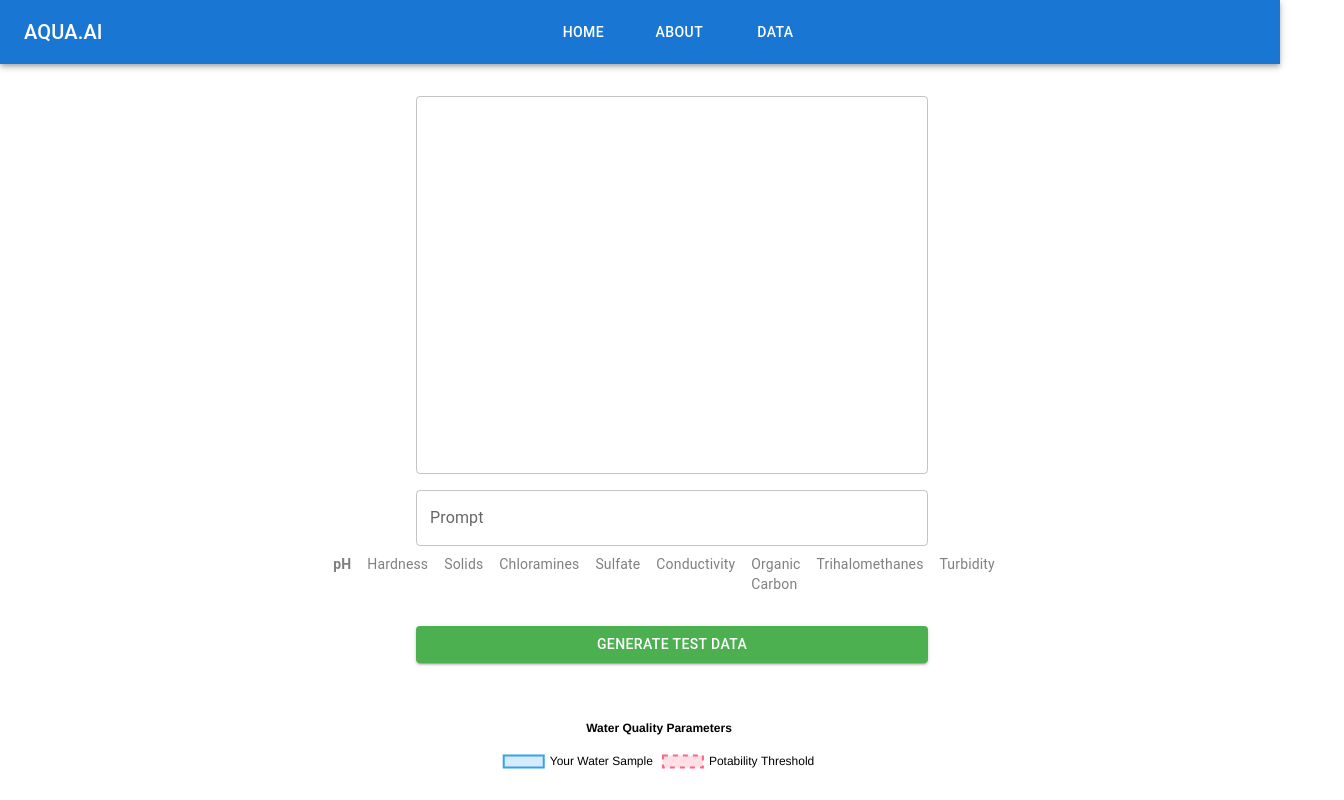
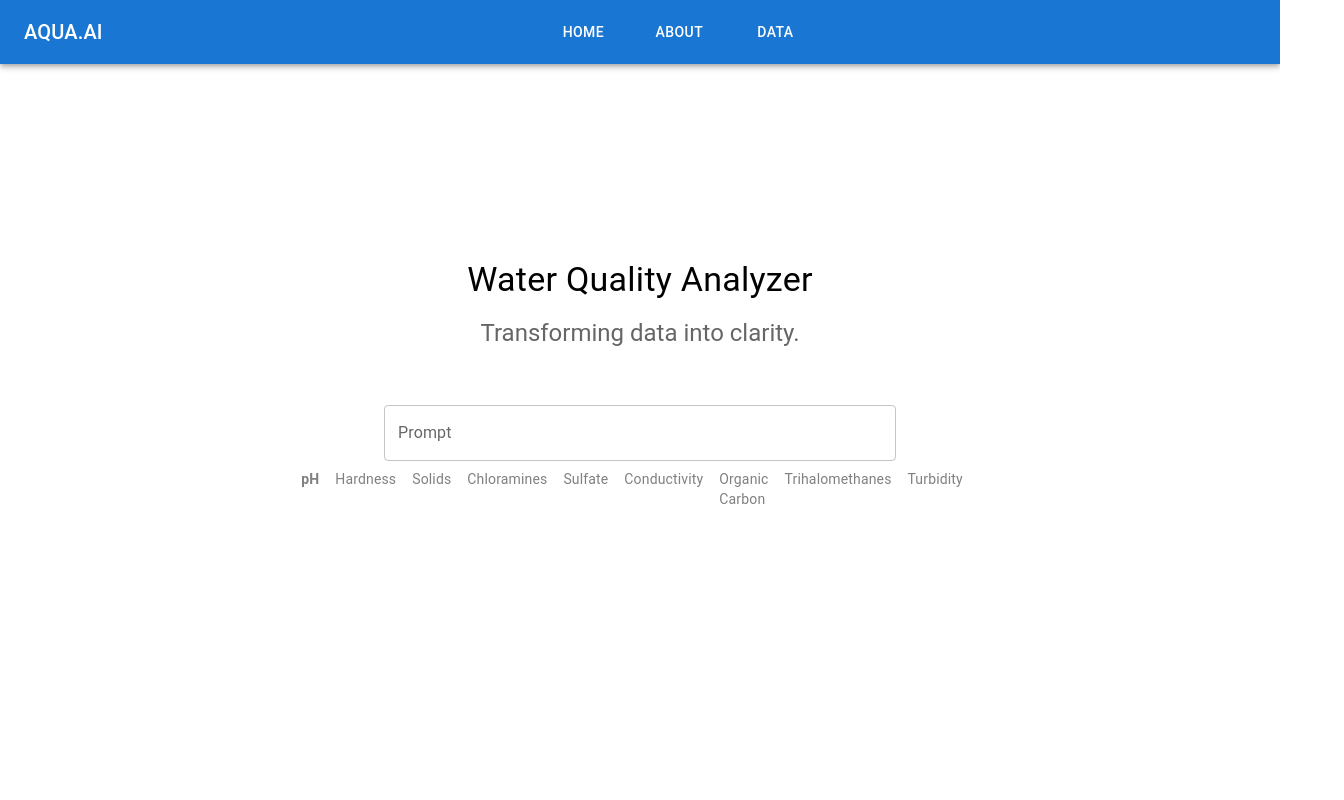
Before and after one commit to john-m-c0x/fullstack-water-potability, a React (Create React App) app in the folder frontend/: page / in a window 1280 px wide. Shown: the top 800 px of the page, 1344 px wide, since content can reach past the window. Built offline with nearby package versions, Linux system fonts and the light colour scheme.

Commit message:
landing page init

```diff
--- a/frontend/src/App.js
+++ b/frontend/src/App.js
@@ -15,8 +15,8 @@
       <TopAppBar />
       <Box component="main" sx={{ flexGrow: 1 }}>
         <Routes>
-          <Route path="/landing" element={<Landing />} />
-          <Route path="/" element={<Home />} />
+          <Route path="/" element={<Landing />} />
+          <Route path="/home" element={<Home />} />
           <Route path="/data" element={<Data />} />
           <Route path="/about" element={<About />} />
         </Routes>
```
